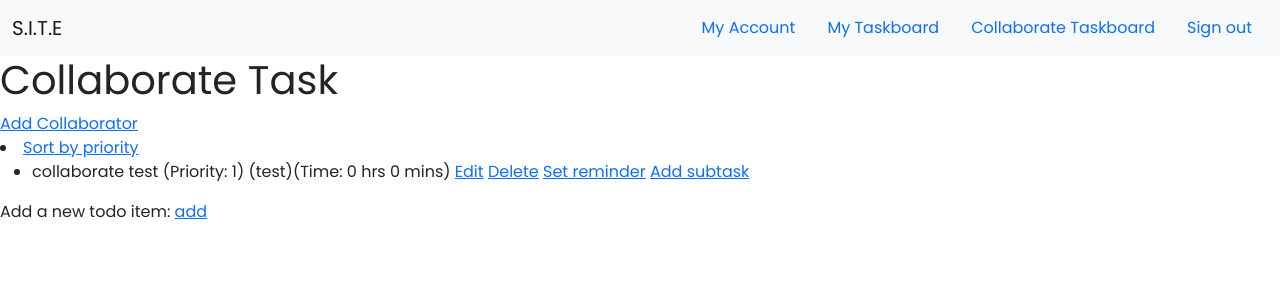
After one commit to elizabethhillman/taskManager, a Flask app: page /collaboratetaskboard in a window 1280 px wide. The commit adds this page. Shown: the top 300 px of the page. Run offline with Flask 2, Linux system fonts and the light colour scheme; a user stored in the database is signed in; data comes from the database, SQL or seed files in the repository; both versions use the stored data as it was after the commit; data that the repository does not hold is empty.

Commit message:
Finish Collaborate usecase

```diff
--- a/app/models.py
+++ b/app/models.py
@@ -6,6 +6,7 @@ from flask_login import UserMixin
 
 class User(UserMixin, db.Model):
     id = db.Column(db.Integer, primary_key=True)
+    collaborate = db.Column(db.Integer, unique=False)
     username = db.Column(db.String, nullable=False, unique=False)
     email = db.Column(db.String(32), unique=True, nullable=False, index=True)
     password = db.Column(db.String(200), unique=False)
@@ -43,6 +44,7 @@ class Task(db.Model):
     estimatehr = db.Column(db.Integer, nullable = True)
     estimatemin = db.Column(db.Integer, nullable = True)
     priority = db.Column(db.Integer, nullable=False)
+    collaborate_id = db.Column(db.Integer, nullable=True, unique=False)
     category_id = db.Column(db.Integer, db.ForeignKey('category.id'), nullable=False)
     category = db.relationship('Category', backref=db.backref('categories', lazy=True))
     subtask = db.relationship('Subtask', backref = 'subtasks', lazy = 'dynamic')
--- a/app/routes.py
+++ b/app/routes.py
@@ -26,6 +26,13 @@ def taskboard():
     categories = Category.query.filter_by(user_id=user.id).all()
     subtask = Subtask.query.all()
     return render_template('taskboard.html', tasks=tasks, categories=categories, subtasks=subtask)
+
+@app.route('/collaboratetaskboard',methods=['GET', 'POST'])
+def collaboratetaskboard():
+    user = User.query.filter_by(username=current_user.username).first()
+    tasks = Task.query.filter_by(collaborate_id=user.collaborate).all()
+    subtask = Subtask.query.all()
+    return render_template('collaboratetask.html', tasks=tasks, subtasks=subtask)
 
 @app.route("/login", methods=['GET', 'POST'])
 def login():
@@ -137,6 +144,21 @@ def newtask():
         db.session.commit()
         print(task.user_id)
         return redirect('/taskboard')
+    return render_template('addtask.html', title= 'Add task',form = form)
+
+@app.route('/addcollaboratetask', methods = ['GET', 'POST'])
+@login_required
+def collaboratenewtask():
+    user = User.query.filter_by(username=current_user.username).first()
+    form = NewTask()
+    form.category.choices = [(c.id, c.category) for c in Category.query.all()]
+
+    if form.validate_on_submit():
+        task = Task(content=form.addtask.data, estimatehr=form.estimatehr.data, estimatemin=form.estimatemin.data, priority=form.priority.data, category_id=form.category.data, collaborate_id=user.collaborate, author=user)
+        db.session.add(task)
+        db.session.commit()
+        print(task.user_id)
+        return redirect('/collaboratetaskboard')
     return render_template('addtask.html', title= 'Add task',form = form)
 
 @app.route('/delete/<int:task_id>')
@@ -289,10 +311,11 @@ def newsubtask(task_id):
 def Collaborator():
     form = Addcollaborator()
 
-    if request.method == 'Post':
-        if form.validate_on_submit():
-            currentuser = current_user
-            user = User.query.filter_by(username=form.addcollaborate).first()
-            user.id = currentuser.id
-        return redirect('/taskboard')
+    if form.validate_on_submit():
+        currentuser = current_user
+        user = User.query.filter_by(username=form.addcollaborator.data).first()
+        current_user.collaborate= current_user.id
+        user.collaborate=current_user.collaborate
+        db.session.commit()
+        return redirect('/collaboratetaskboard')
     return render_template('collaborate.html', form=form)
--- a/app/templates/base.html
+++ b/app/templates/base.html
@@ -38,7 +38,7 @@
                   <a class="nav-link" href="#">About</a>
                   {% endif %}
                   {% if current_user.is_authenticated %}
-                  <a class="nav-link" href="/addcollaborator">Invite Collaborator</a>
+                  <a class="nav-link" href="/collaboratetaskboard">Collaborate Taskboard</a>
                   {% endif %}
                 </li>
                 <li class="nav-item">
--- /dev/null
+++ b/app/templates/collaboratetask.html
@@ -0,0 +1,32 @@
+{% extends "base.html" %}
+
+{% block content %}
+<link rel="stylesheet" type="text/css" href="{{ url_for('static', filename='css/taskboard.css') }}">
+    {% if current_user.is_authenticated %}
+            <div>
+                <h1>Collaborate Task</h1>
+                <a href ="/addcollaborator">Add Collaborator</a>
+
+                        <li><a href="/priority">Sort by priority</a></li>
+
+                {% for task in tasks %}
+                <ul>
+                <li>
+                    {{ task.content }} (Priority: {{task.priority}}) ({{task.category.category}})(Time: {{task.estimatehr}} hrs {{task.estimatemin}} mins) <a href= "/edittask/{{task.id}}">Edit</a>  <a href= "/delete/{{task.id}}"> Delete</a>  <a href= "/reminder/{{task.id}}">Set reminder</a> <a href="/addsubtask/{{task.id}}">Add subtask</a>
+                    <ul>
+
+                {% for subtask in task.subtask %}
+		<li>
+        	    {{subtask.subtask}}
+		</li>
+  		 {% endfor %}
+                    </ul>
+                </li>
+                </ul>
+                {% endfor %}
+                <div>Add a new todo item:
+                <a href="/addcollaboratetask"> add</a>
+                </div>
+            </div>
+    {% endif %}
+{% endblock %}
```
Also changed, not shown: app/app.db, 1 other file.
